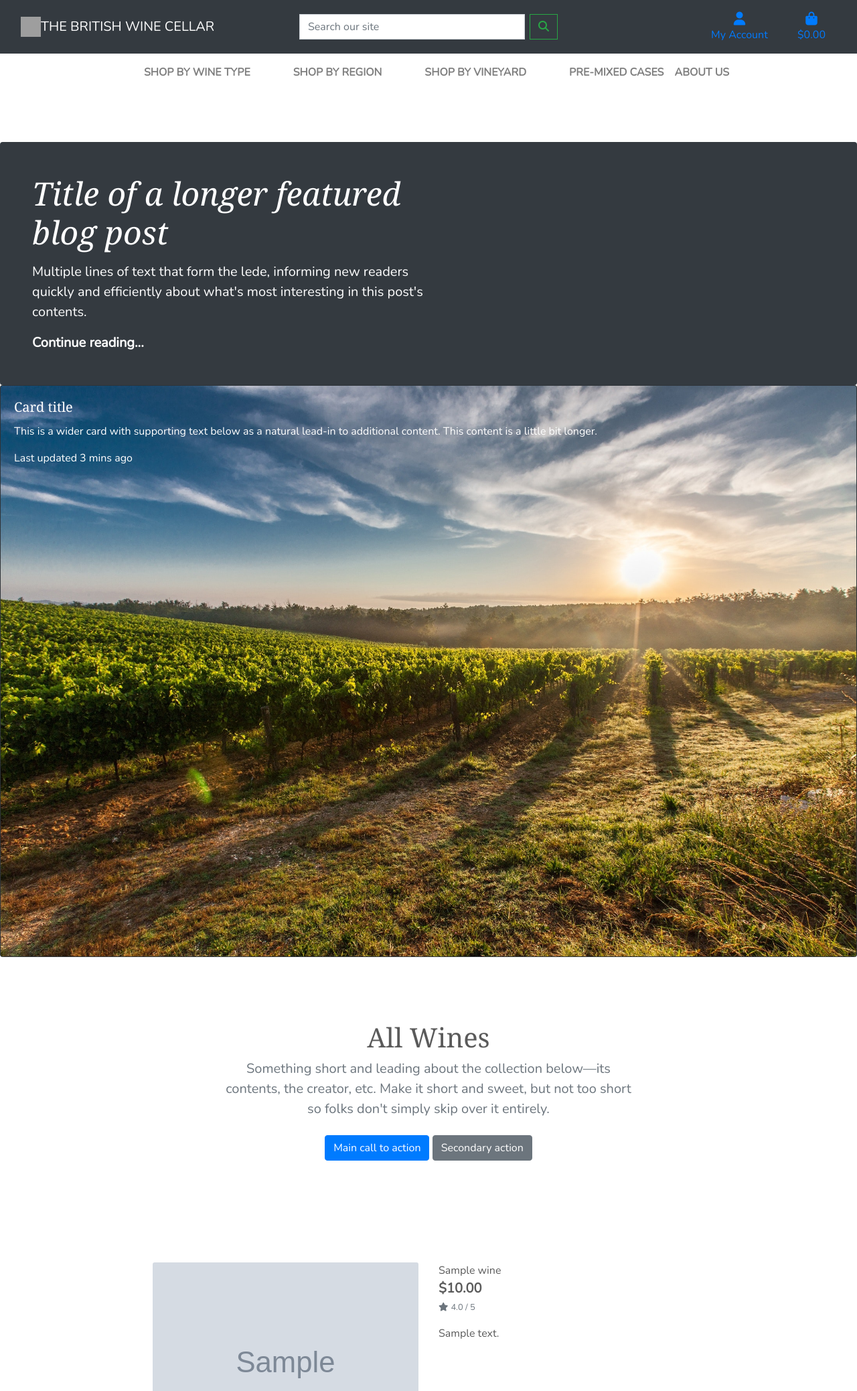
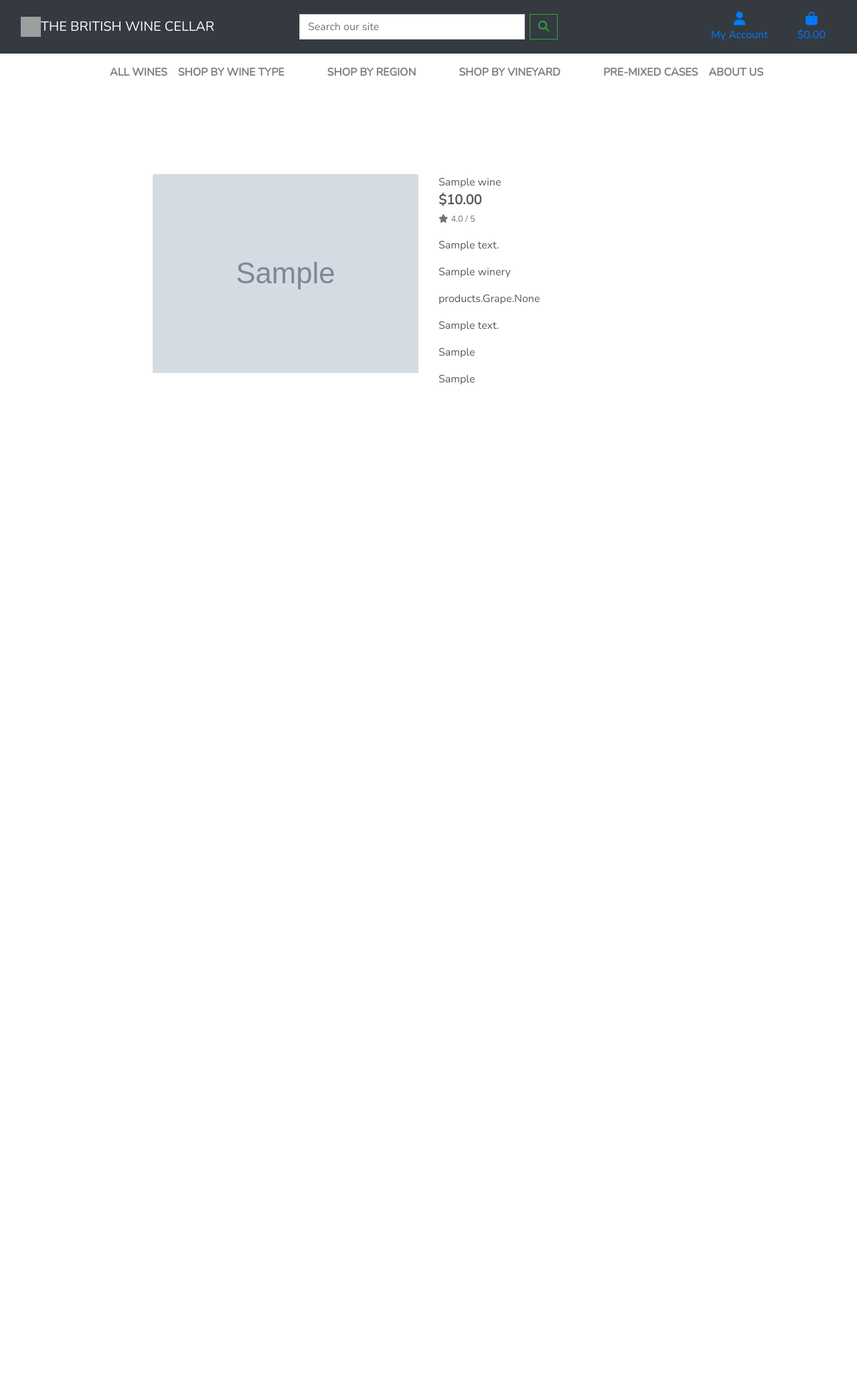
Before and after one commit to woodfordtim/the_british_wine_cellar_v2, a Django app: page /products/1 in a window 1280 px wide. Shown: the top 2077 px of the page at 67% size. After the commit the page ends 574 px from the top, so only its background shows below. Run offline with Django 3.2, Linux system fonts and the light colour scheme; tables that the repository leaves empty hold one stand-in row (values such as "Sample post"); grey boxes marked "Sample" are stand-in pictures; parts of the project's set-up code (start-up, migrations or seed data) failed here and were passed over; some libraries are stand-ins or nearby versions; grey boxes are pictures that could not be loaded.

Commit message:
Update products and product_detail templates

```diff
--- a/products/templates/products/product_detail.html
+++ b/products/templates/products/product_detail.html
@@ -10,38 +10,6 @@
 {% endblock %}
 
 {% block content %}
-
-    <main>
-
-    <div class="jumbotron p-3 p-md-5 text-white rounded bg-dark">
-        <div class="col-md-6 px-0">
-          <h1 class="display-4 font-italic">Title of a longer featured blog post</h1>
-          <p class="lead my-3">Multiple lines of text that form the lede, informing new readers quickly and efficiently about what's most interesting in this post's contents.</p>
-          <p class="lead mb-0"><a href="#" class="text-white font-weight-bold">Continue reading...</a></p>
-        </div>
-    </div>
-
-      <div class="card bg-dark text-white">
-        <img class="card-img" src="{{ MEDIA_URL }}vineyard-large.jpg" alt="Card image">
-        <div class="card-img-overlay">
-            <h5 class="card-title">Card title</h5>
-            <p class="card-text">This is a wider card with supporting text below as a natural lead-in to additional content. This content is a little bit longer.</p>
-            <p class="card-text">Last updated 3 mins ago</p>
-        </div>
-    </div>
-
-    <section class="jumbotron text-center">
-        <div class="container">
-            <h1 class="jumbotron-heading">All Wines</h1>
-            <p class="lead text-muted">Something short and leading about the collection below—its contents,
-                the creator, etc. Make it short and sweet, but not too short so folks don't simply skip over it entirely.
-            </p>
-            <p>
-                <a href="#" class="btn btn-primary my-2">Main call to action</a>
-                <a href="#" class="btn btn-secondary my-2">Secondary action</a>
-            </p>
-        </div>
-    </section>
 
     <div class="container-fluid">
         <div class="row">
@@ -68,11 +36,14 @@
                         <small class="text-muted">No Rating</small>
                     {% endif %}
                     <p class="mt-3">{{ product.description }}</p>
+                    <p class="mt-3">{{ product.winery }}</p>
+                    <p class="mt-3">{{ product.grape }}</p>
+                    <p class="mt-3">{{ product.tasting_notes }}</p>
+                    <p class="mt-3">{{ product.pairing_suggestion }}</p>
+                    <p class="mt-3">{{ product.abv }}</p>
                 </div>
             </div>
         </div>
     </div>
 
-    </main>
-
 {% endblock %}
--- a/templates/includes/main-nav.html
+++ b/templates/includes/main-nav.html
@@ -1,5 +1,10 @@
 <div class="collapse navbar-collapse" id="main-nav">
     <ul class="navbar-nav w-auto mx-auto">
+        <li class="nav-item">
+            <a class="logo-font font-weight-bold nav-link text-black" href="{% url 'products' %}"  id="pre-mix-link" data-toggle="dropdown" aria-haspopup="true" aria-expanded="false">
+                ALL WINES
+            </a>
+        </li>
         <li class="nav-item dropdown">
             <a class="logo-font font-weight-bold nav-link text-black mr-5" href="#" id="wine-type-link" data-toggle="dropdown" aria-haspopup="true" aria-expanded="false">
                 SHOP BY WINE TYPE
@@ -11,7 +16,6 @@
                 <a href="" class="dropdown-item ">Rose</a>
                 <a href="" class="dropdown-item ">Organic</a>
                 <a href="" class="dropdown-item ">Vegan-friendly</a>
-                <a href="{% url 'products' %}" class="dropdown-item">All Products</a>
             </div>
         </li>
 
```
Also changed, not shown: products/templates/products/products.html (+8 -17 lines), media/Bolney_Estate_Cuvee_Rose.png (added), media/Sixteen_Ridges_Bacchus.jpg (added).
